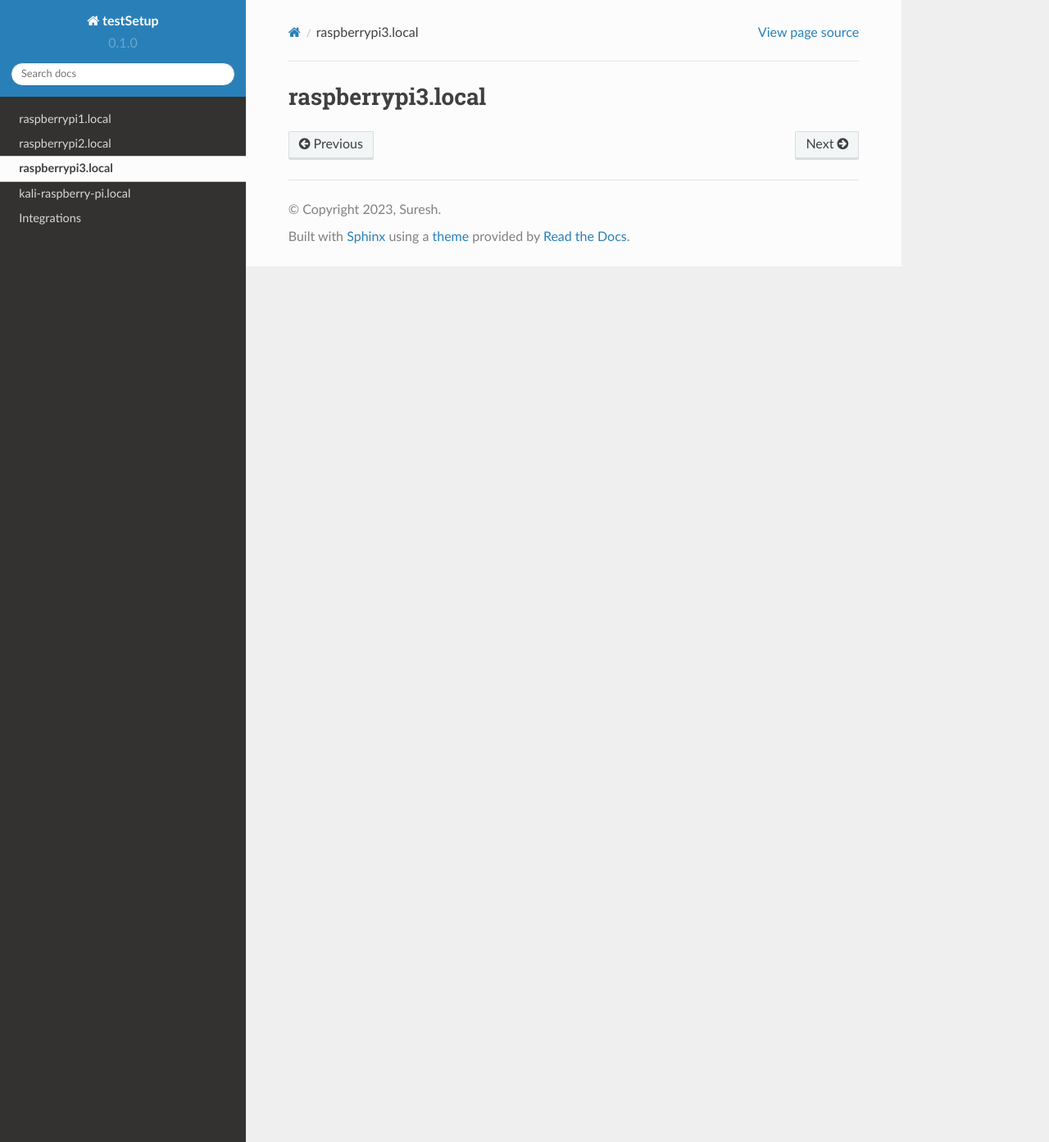
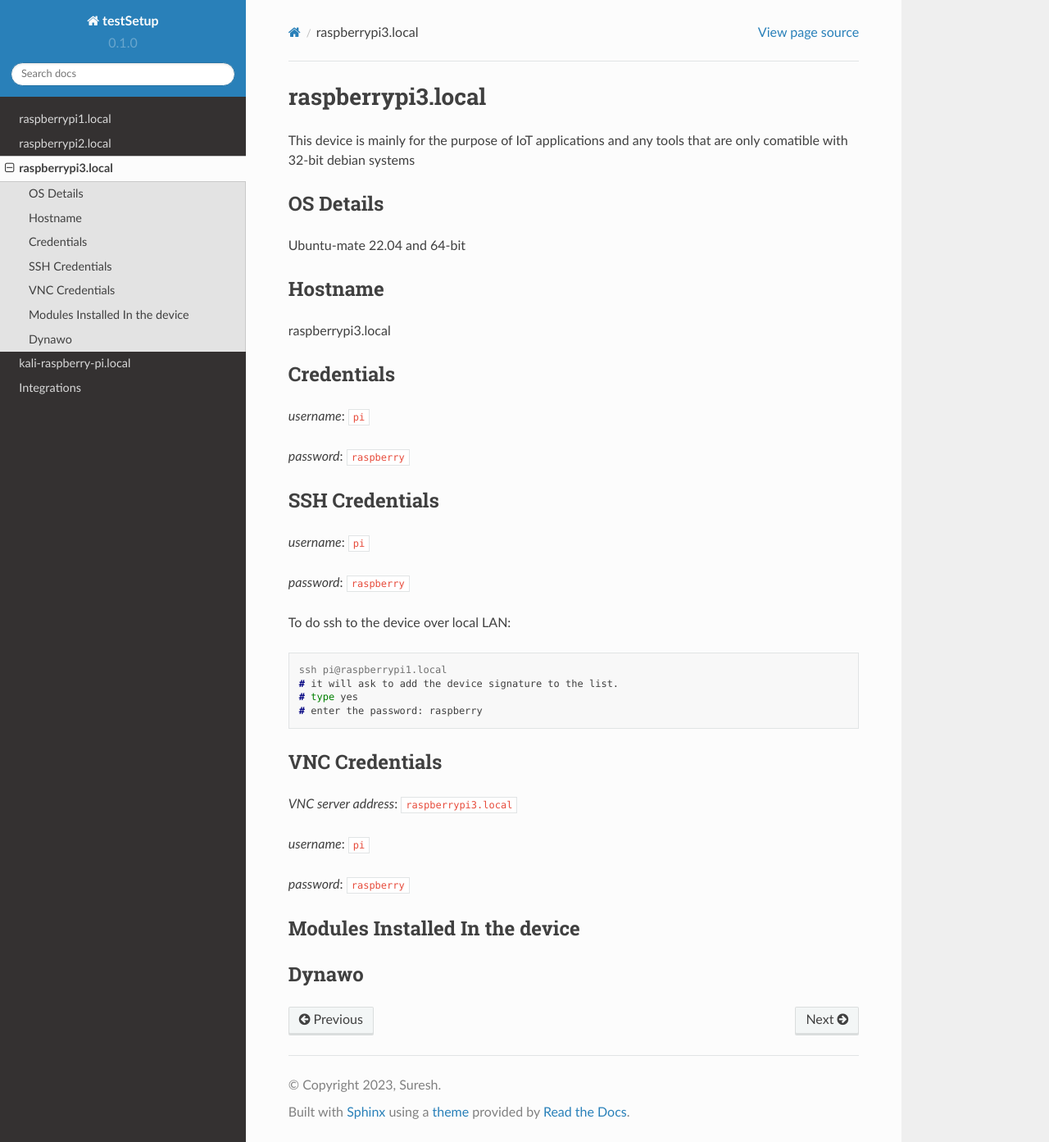
Before and after one commit to suresh-iitr/setup, a Sphinx documentation site: the page built from docs/source/raspberrypi3.rst, in a window 1280 px wide and 1393 px high. Shown: the whole window at 82% size. Built offline with Sphinx 7.4.7 and the Read the Docs theme 2.0.0, drawn with Linux system fonts in a browser that asks for light colours.

Commit message:
Update raspberrypi3.rst

```diff
--- a/docs/source/raspberrypi3.rst
+++ b/docs/source/raspberrypi3.rst
@@ -1,3 +1,57 @@
 ********
 raspberrypi3.local
 ********
+
+This device is mainly for the purpose of IoT applications and any tools that are only comatible with 32-bit debian systems
+
+======
+OS Details
+======
+Ubuntu-mate 22.04 and 64-bit
+
+======
+Hostname
+======
+raspberrypi3.local
+
+======
+Credentials
+======
+*username*: ``pi``
+
+*password*: ``raspberry``
+
+======
+SSH Credentials
+======
+*username*: ``pi``
+
+*password*: ``raspberry``
+
+To do ssh to the device over local LAN:
+
+.. code-block:: console
+
+   ssh pi@raspberrypi1.local
+   # it will ask to add the device signature to the list.
+   # type yes
+   # enter the password: raspberry
+
+======
+VNC Credentials
+======
+*VNC server address*: ``raspberrypi3.local``
+
+*username*: ``pi``
+
+*password*: ``raspberry``
+
+
+======
+Modules Installed In the device
+======
+
+
+======
+Dynawo
+======
```
